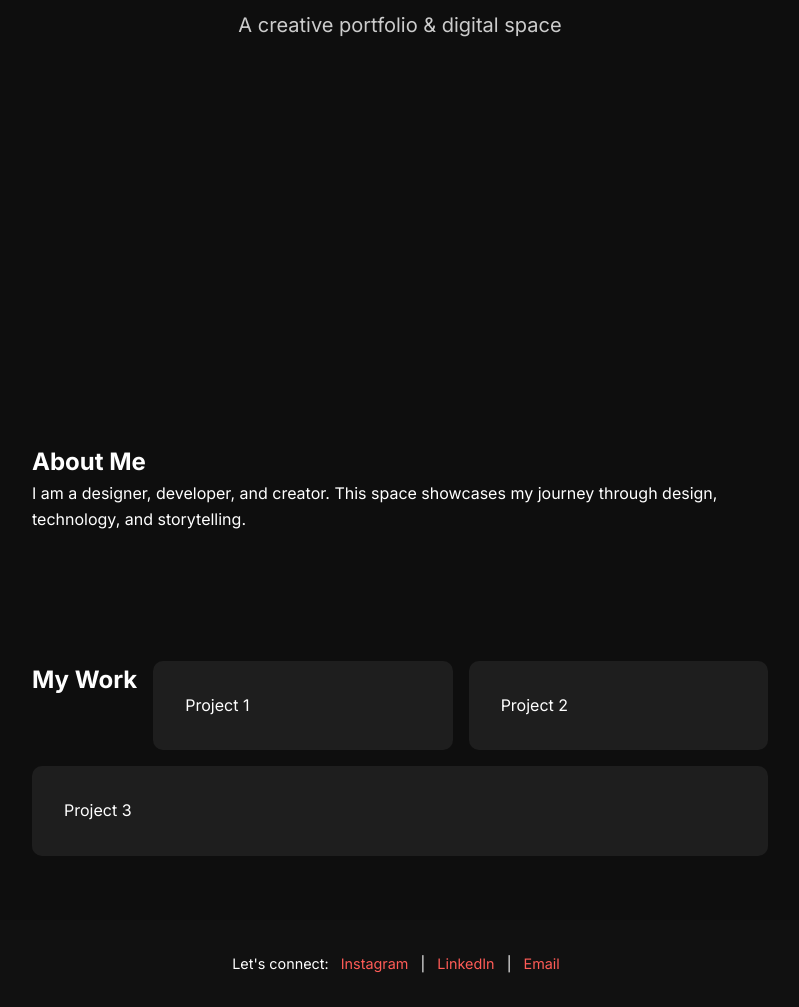
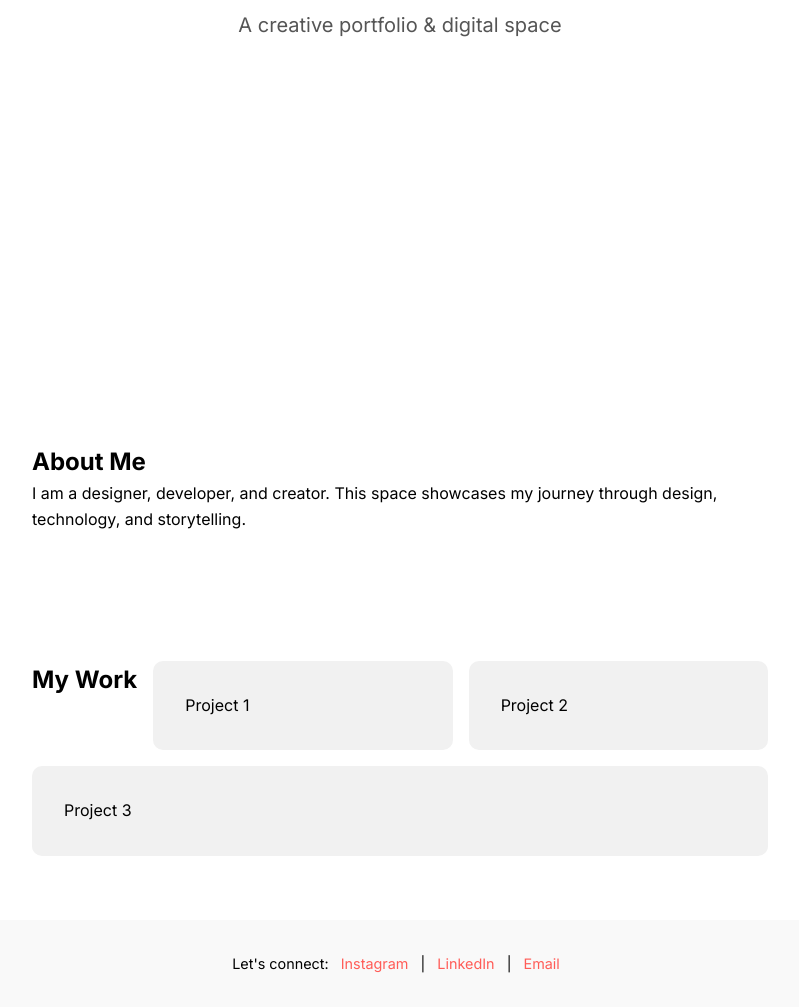
Before and after one commit to Manjesha12-star/mydoc, a plain HTML site: page index.html in a window 1280 px wide. Shown: the part 421-1428 px from the top of the page, without its empty margins (240-1039 px from the left). Drawn offline with Linux system fonts and the light colour scheme.

Commit message:
style.css

```diff
--- a/style.css
+++ b/style.css
@@ -1,6 +1,6 @@
 :root {
-  --bg-color: #0e0e0e;
-  --text-color: #ffffff;
+  --bg-color: #ffffff; /* Changed background to white */
+  --text-color: #000000; /* Updated text color to black for better contrast */
   --accent-color: #ff5c57;
 }
 
@@ -35,7 +35,7 @@ header.hero h1 {
 
 header.hero p {
   font-size: 1.25rem;
-  color: #ccc;
+  color: #555; /* Adjusted text color for better readability on white background */
 }
 
 section {
@@ -51,7 +51,7 @@ section {
 }
 
 .project-card {
-  background-color: #1e1e1e;
+  background-color: #f1f1f1; /* Slightly lighter gray for cards */
   padding: 2rem;
   flex: 1 1 30%;
   border-radius: 10px;
@@ -66,7 +66,7 @@ footer {
   padding: 2rem;
   text-align: center;
   font-size: 0.9rem;
-  background-color: #111;
+  background-color: #f9f9f9; /* Light background for footer */
 }
 
 footer a {
```
